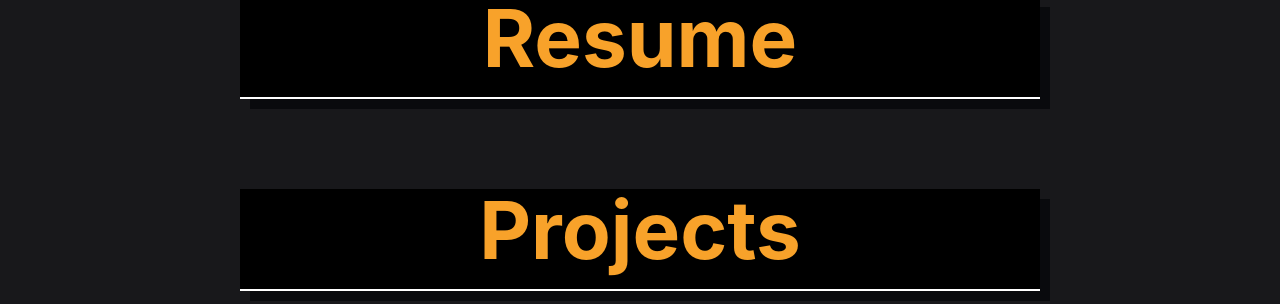
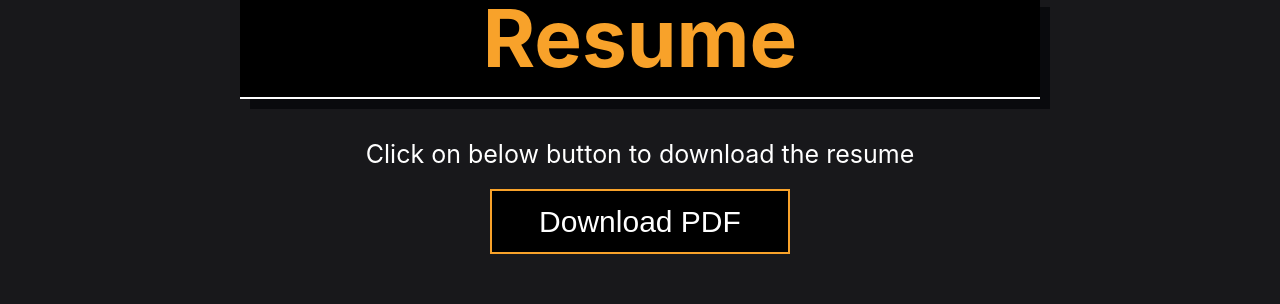
Before and after one commit to SarrthiJasrotia/portfolio, a React (Create React App) app: page / in a window 1280 px wide. Shown: the part 1440-1744 px from the top of the page. Built offline with nearby package versions, Linux system fonts and the light colour scheme.

Commit message:
added download resume btn

```diff
--- a/src/App.css
+++ b/src/App.css
@@ -342,7 +342,19 @@
   height: 65px;
 }
 
-.links:hover {
+.download {
+  border: 2px solid var(--pastel-orange);
+  background-color: rgb(0, 0, 0);
+  display: flex;
+  justify-content: center;
+  align-items: center;
+  font-size: 30px;
+  color: var(--white);
+  text-decoration: none;
+  width: 300px;
+  height: 65px;
+}
+.links:hover,.download:hover {
   background-color: var(--white);
   color: var(--matte-black);
 }
@@ -355,6 +367,14 @@
 
 }
 
+.resumeTxt{
+  margin-top: 40px;
+  margin-bottom: 20px;
+  font-size: 25px;
+
+  color: var(--white);
+
+}
 @keyframes fadeIn {
   from {
 
--- a/src/Components/Box2.js
+++ b/src/Components/Box2.js
@@ -1,5 +1,5 @@
 import { Parallax } from "react-parallax";
-import { Zoom,Bounce } from "react-reveal";
+import { Zoom, Bounce } from "react-reveal";
 import Nav from "./Nav";
 import AboutMe from "./AboutMe";
 import TechStack from "./TechStack";
@@ -7,29 +7,32 @@ import Project from "./Projects";
 import Resume from "./Resume";
 import Contact from "./Contact";
 
-const Box2 =()=>(
+const Box2 = () => {
+
+
+    return (
         <Zoom duration={1500}>
             <Parallax className="box2" strength={1000}>
 
                 <div className="content2">
-              <Nav/>
+                    <Nav />
 
                     <div className="box2column">
-                <Bounce right delay={1500} duration={2000}> <div className="columnDiv1"><AboutMe/></div></Bounce>
-                <Bounce left delay={1500} duration={2000}><div className="columnDiv2"><TechStack/></div></Bounce>
+                        <Bounce right delay={1500} duration={2000}> <div className="columnDiv1"><AboutMe /></div></Bounce>
+                        <Bounce left delay={1500} duration={2000}><div className="columnDiv2"><TechStack /></div></Bounce>
                     </div>
 
 
                 </div>
 
-        <Resume/>
-        <Project/>
+                <Resume />
+                <Project />
 
-        <Contact/>
+                <Contact />
 
             </Parallax>
         </Zoom>
-
     )
+}
 
 export default Box2
--- a/src/Components/Resume.js
+++ b/src/Components/Resume.js
@@ -1,9 +1,33 @@
 import React from 'react'
-import { Flip,Fade } from "react-reveal";
+import { Flip, Fade } from "react-reveal";
 const Resume = () => {
+  // Function will execute on click of button
+  const onButtonClick = () => {
+    // using Java Script method to get PDF file
+    fetch('Resume.pdf').then(response => {
+      response.blob().then(blob => {
+        // Creating new object of PDF file
+        const fileURL = window.URL.createObjectURL(blob);
+        // Setting various property values
+        let alink = document.createElement('a');
+        alink.href = fileURL;
+        alink.download = 'Resume.pdf';
+        alink.click();
+      })
+    })
+  }
   return (
     <div className='project'>
-        <Flip duration={1500}bottom><div className="title">Resume</div></Flip>
+      <Flip duration={1500} bottom><div className="title">Resume</div></Flip>
+
+      <Fade delay={200} duration={1500} >
+      <center>
+
+        <div className='resumeTxt'>Click on below button to download the resume</div>
+        <button onClick={onButtonClick} className='download'>
+          Download PDF
+        </button>
+      </center></Fade>
     </div>
   )
 }
```
Also changed, not shown: 1 other file (tests, documents, lock files or other folders). Lines whose indentation alone changed are shown as unchanged.
